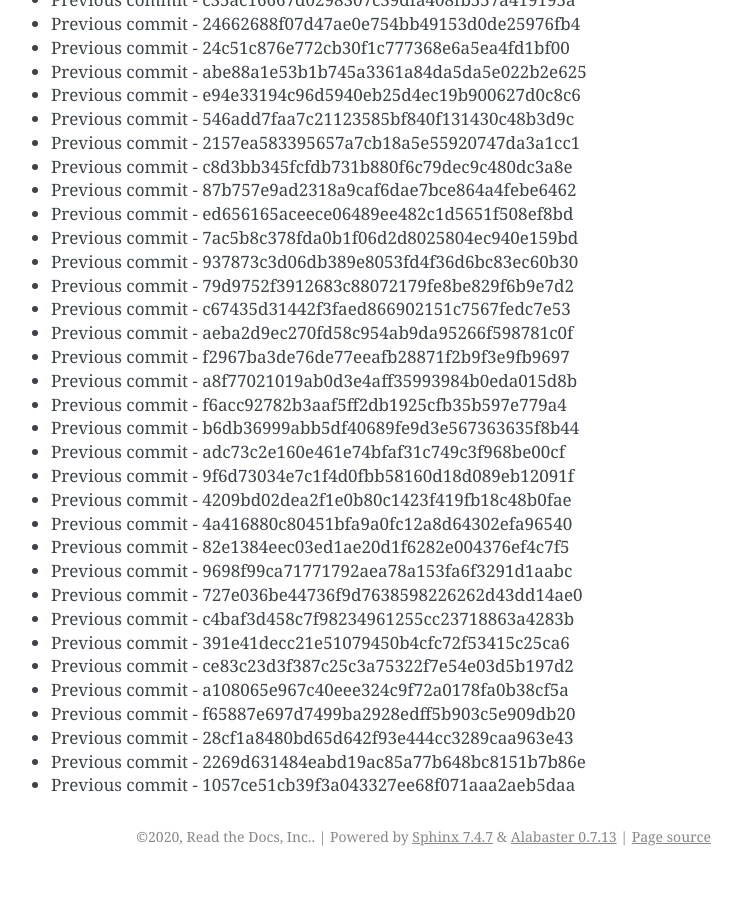
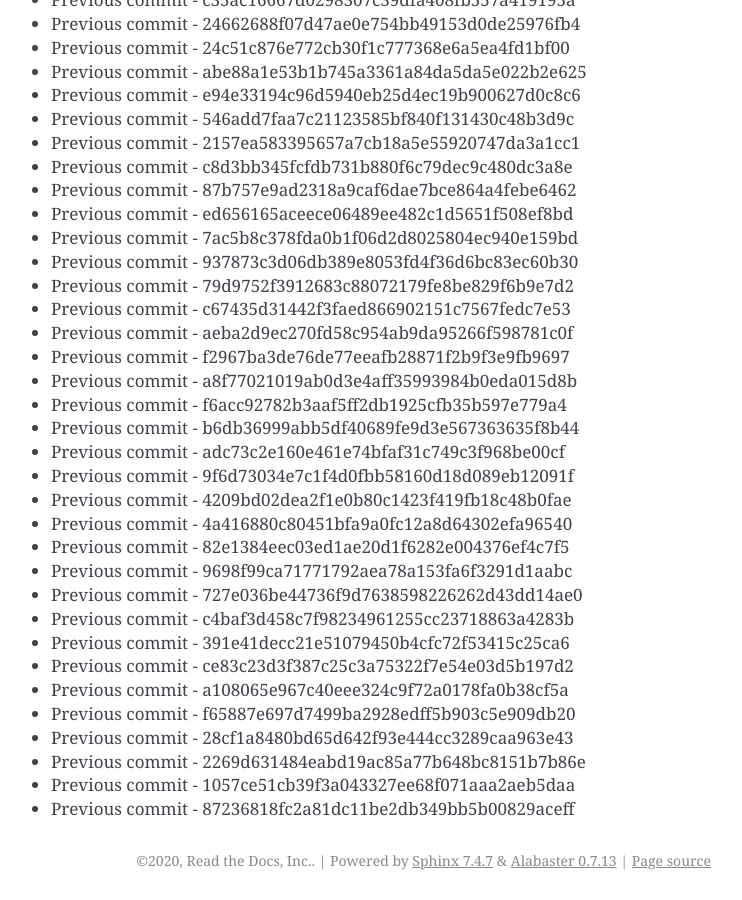
Before and after one commit to readthedocs/rtd-git-stresstest, a Sphinx documentation site: the page built from docs/updates.rst, in a window 1280 px wide and 900 px high, scrolled down 70880 px. Shown: the whole window, without its empty margins (399-1141 px from the left). Built offline with Sphinx 7.4.7, drawn with Linux system fonts in a browser that asks for light colours; before the commit the page ends 71756 px from its top, so only the background shows below that.

Commit message:
Generating commit from previous: 87236818fc2a81dc11be2db349bb5b00829aceff

```diff
--- a/docs/updates.rst
+++ b/docs/updates.rst
@@ -3010,3 +3010,4 @@ It can be tested for any performance characteristics.
 * Previous commit - 28cf1a8480bd65d642f93e444cc3289caa963e43
 * Previous commit - 2269d631484eabd19ac85a77b648bc8151b7b86e
 * Previous commit - 1057ce51cb39f3a043327ee68f071aaa2aeb5daa
+* Previous commit - 87236818fc2a81dc11be2db349bb5b00829aceff
```
